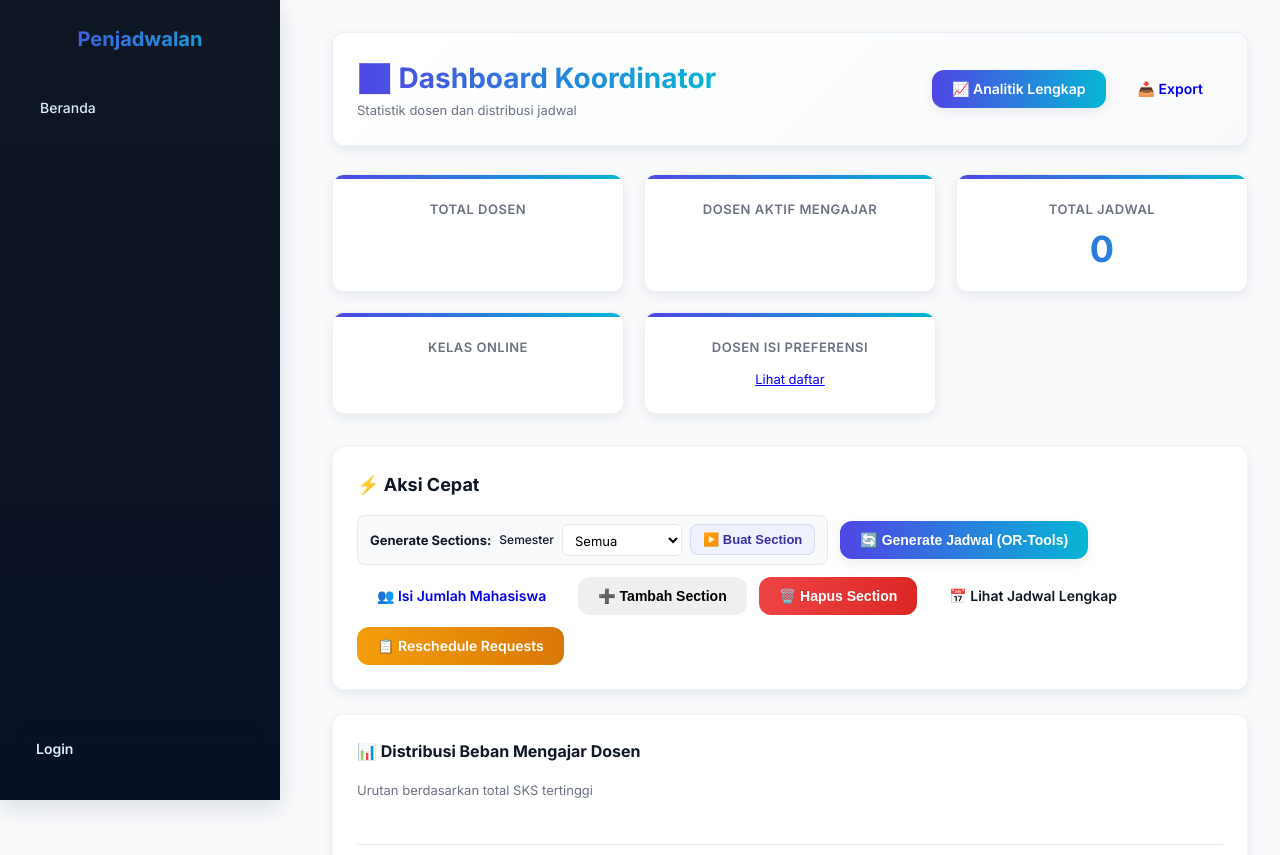
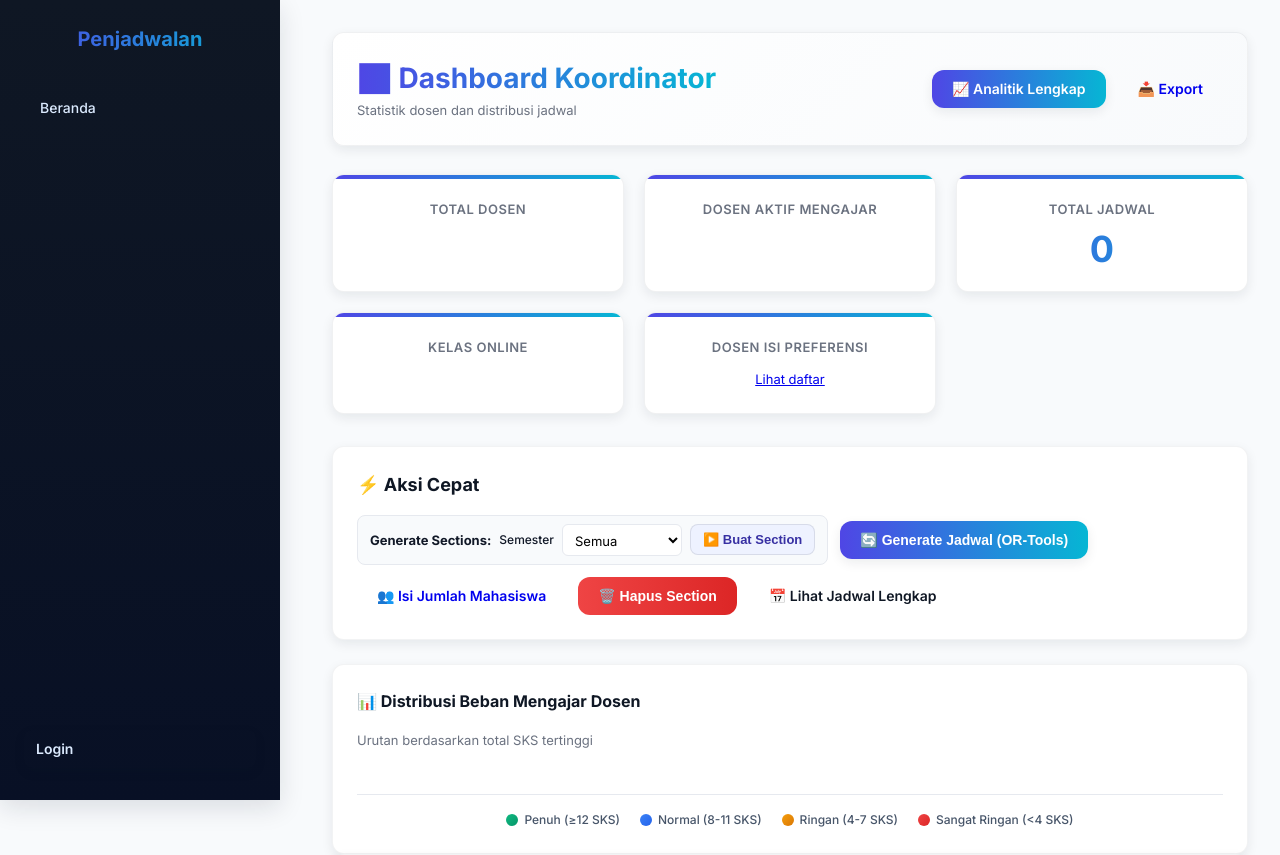
Before and after one commit to jabbarrr7/fix, a Flask app: template templates/koordinator.html in a window 1280 px wide. Shown: the top 855 px of the page. Run offline with Flask 3, Linux system fonts and the light colour scheme; the template is opened without the code that fills it, so the values that code supplies are empty; some libraries are stand-ins or nearby versions.

Commit message:
Remove Reschedule Requests link and Add Section button
Removed the 'Reschedule Requests' link and 'Tambah Section' button from the koordinator.html template.

```diff
--- a/templates/koordinator.html
+++ b/templates/koordinator.html
@@ -1,3 +1,10 @@
+        <!-- <a href="/koordinator/unavailability_requests" class="btn btn-warning">
+            📋 Reschedule Requests
+            {% if pending_reschedule_count and pending_reschedule_count > 0 %}
+                <span style="background:#d32f2f; color:#fff; padding:2px 8px; border-radius:12px; font-size:12px; margin-left:6px;">{{ pending_reschedule_count }}</span>
+            {% endif %}
+        </a>
+        <button type="button" class="btn btn-success" onclick="document.getElementById('addSectionModal').style.display='block'">➕ Tambah Section</button> -->
 {% extends "base.html" %}
 {% block content %}
 
@@ -61,15 +68,8 @@
             <button type="submit" class="btn btn-primary">🔄 Generate Jadwal (OR-Tools)</button>
         </form>
         <a class="btn btn-info" href="/koordinator/student_count">👥 Isi Jumlah Mahasiswa</a>
-        <button type="button" class="btn btn-success" onclick="document.getElementById('addSectionModal').style.display='block'">➕ Tambah Section</button>
         <button type="button" class="btn btn-danger" onclick="document.getElementById('deleteSectionModal').style.display='block'">🗑️ Hapus Section</button>
         <a href="/koordinator_schedule" class="btn btn-ghost">📅 Lihat Jadwal Lengkap</a>
-        <a href="/koordinator/unavailability_requests" class="btn btn-warning">
-            📋 Reschedule Requests
-            {% if pending_reschedule_count and pending_reschedule_count > 0 %}
-                <span style="background:#d32f2f; color:#fff; padding:2px 8px; border-radius:12px; font-size:12px; margin-left:6px;">{{ pending_reschedule_count }}</span>
-            {% endif %}
-        </a>
     </div>
 </div>
 
```
